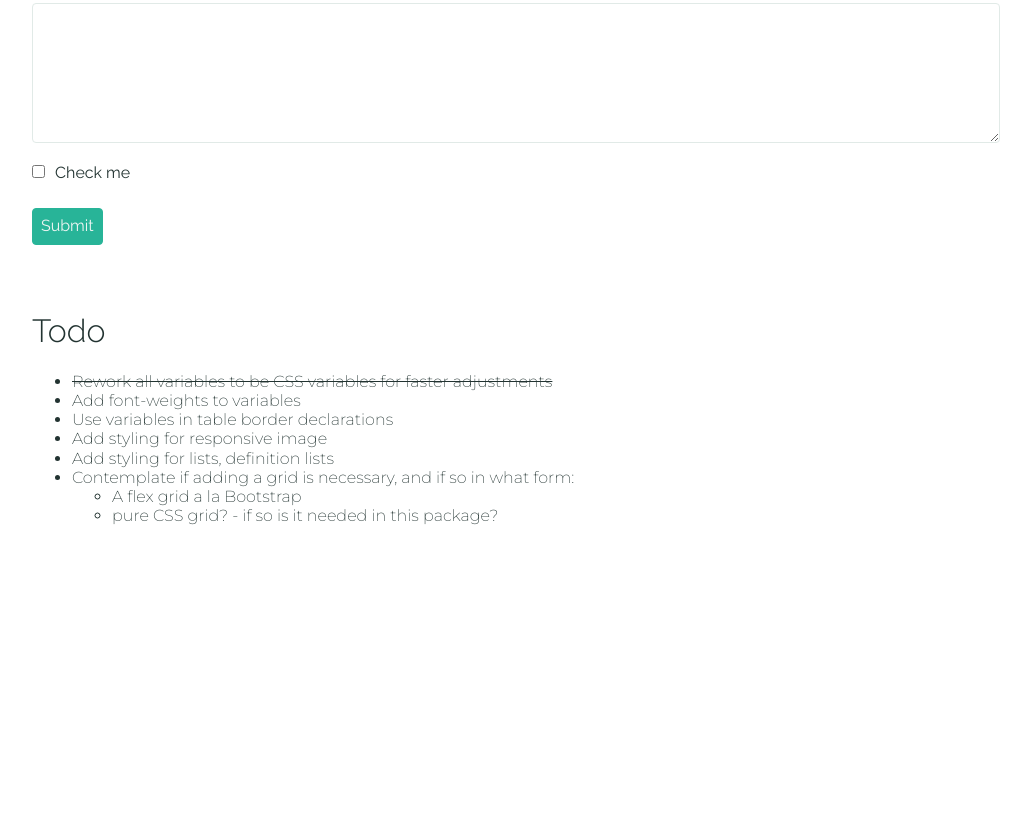
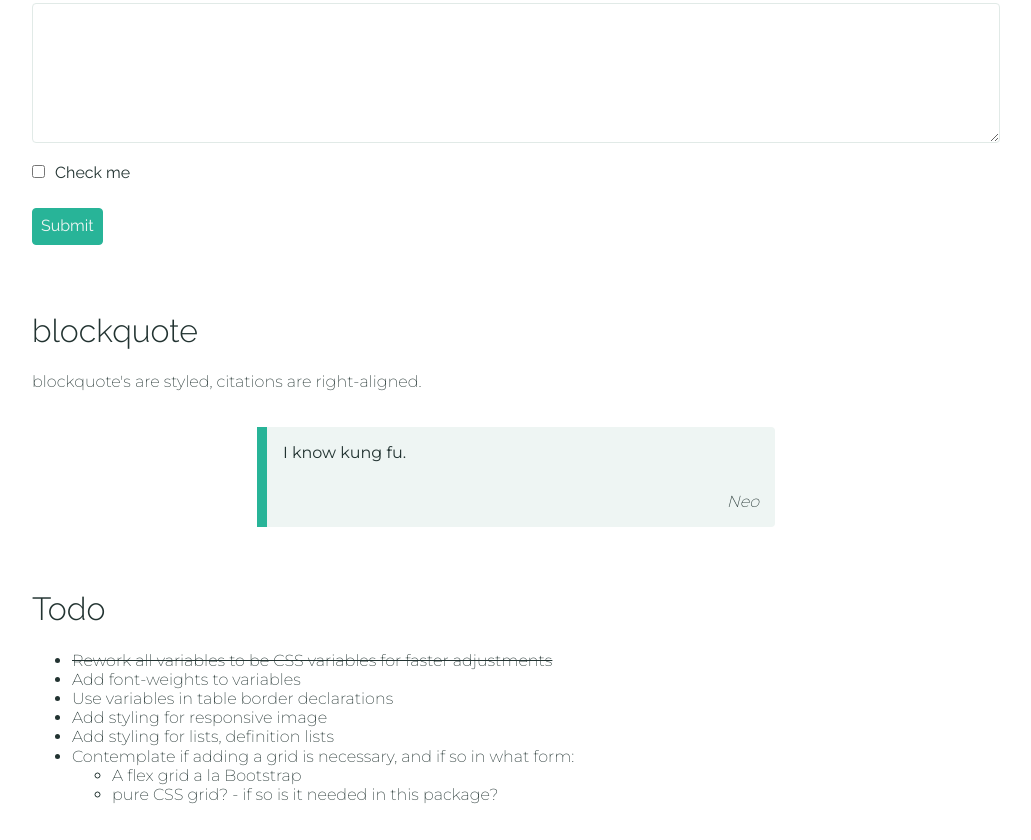
Before and after one commit to stevenkuipers/Bicep, a website: page docs/index.html in a window 1280 px wide. Shown: the part 3961-4801 px from the top of the page, without its empty margins (124-1155 px from the left). Before the commit the page ends 4522 px from the top, so only its background shows below. Drawn offline with Linux system fonts and the light colour scheme.

Commit message:
added blockquotes to the docs

```diff
--- a/docs/index.html
+++ b/docs/index.html
@@ -180,7 +180,14 @@ const randomIntRange = (min, max) => {
       </label>
       <input type="submit" value="Submit" />
     </form>
-
+    <h2 class="heading-2">blockquote</h2>
+    <p>blockquote's are styled, citations are right-aligned.</p>
+    <div class="container-small">
+      <blockquote>
+        <p>I know kung fu.</p>
+        <cite>Neo</cite>
+      </blockquote>
+    </div>
 
     <h2>Todo</h2>
     <ul>
```
Also changed, not shown: public/index.html (+2 -2 lines).
